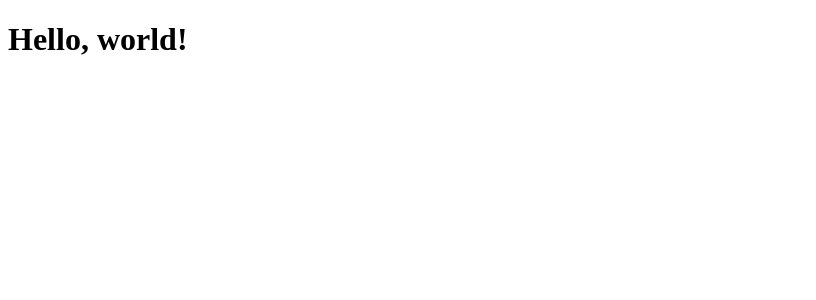
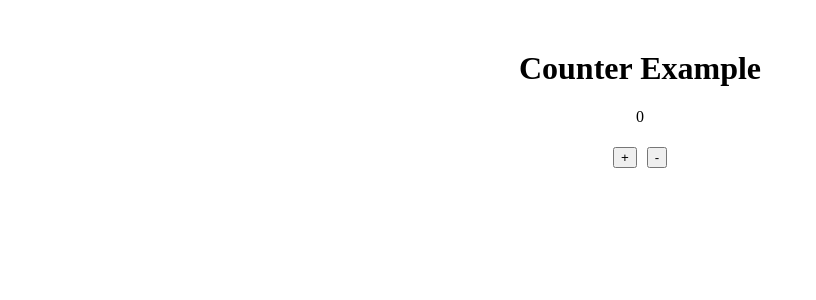
Before and after one commit to techforimpact-archive/TFI_CAMPUS_HANYANG_25Spring_SalingtheMind, a React (Vite) app: page /counter in a window 1280 px wide. Shown: the top 300 px of the page, without its empty margins (0-816 px from the left). Built offline with nearby package versions, Linux system fonts and the light colour scheme.

Commit message:
feat: zustand counter 예제 추가 및 라우팅 설정

```diff
--- a/package.json
+++ b/package.json
@@ -9,7 +9,8 @@
   "dependencies": {
     "react": "^19.1.0",
     "react-dom": "^19.1.0",
-    "react-router-dom": "^7.5.2"
+    "react-router-dom": "^7.5.2",
+    "zustand": "^5.0.3"
   },
   "devDependencies": {
     "@eslint/js": "^9.25.1",
--- a/src/App.tsx
+++ b/src/App.tsx
@@ -1,7 +1,14 @@
-export default function App() {
+import { BrowserRouter, Routes, Route } from 'react-router-dom'
+import Counter from './store/pages/Counter'
+
+function App() {
   return (
-    <div>
-      <h1>Hello, world!</h1>
-    </div>
-  );
+    <BrowserRouter>
+      <Routes>
+        <Route path="/counter" element={<Counter />} />
+      </Routes>
+    </BrowserRouter>
+  )
 }
+
+export default App;
--- /dev/null
+++ b/src/store/example.ts
@@ -0,0 +1,13 @@
+import { create } from 'zustand'
+
+interface CounterState {
+  count: number
+  increase: () => void
+  decrease: () => void
+}
+
+export const useCounterStore = create<CounterState>((set) => ({
+  count: 0,
+  increase: () => set((state) => ({ count: state.count + 1 })),
+  decrease: () => set((state) => ({ count: state.count - 1 })),
+}))
--- /dev/null
+++ b/src/store/pages/Counter.tsx
@@ -0,0 +1,16 @@
+import { useCounterStore } from '../example'
+
+function Counter() {
+  const { count, increase, decrease } = useCounterStore()
+
+  return (
+    <div style={{ textAlign: 'center', marginTop: '50px' }}>
+      <h1>Counter Example</h1>
+      <p>{count}</p>
+      <button onClick={increase} style={{ margin: '5px' }}>+</button>
+      <button onClick={decrease} style={{ margin: '5px' }}>-</button>
+    </div>
+  )
+}
+
+export default Counter
```
Also changed, not shown: 1 other file (tests, documents, lock files or other folders).
